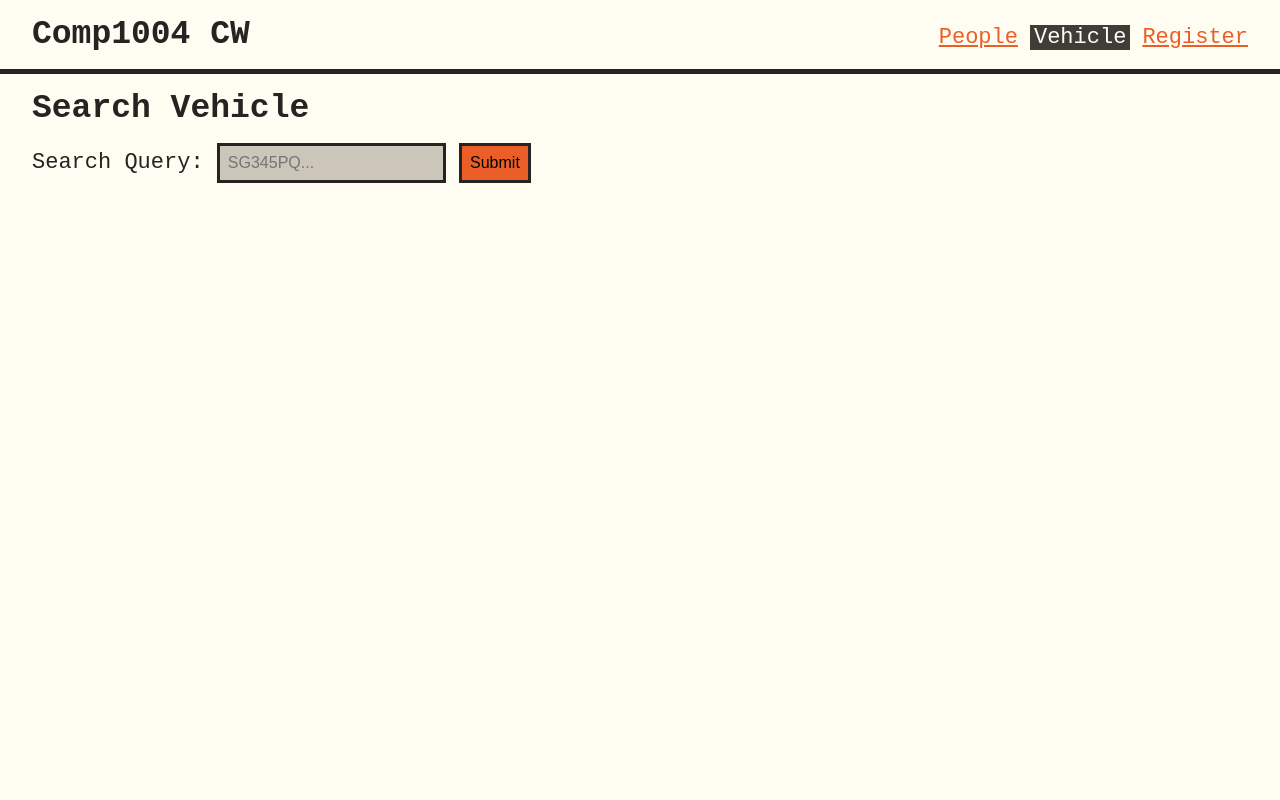
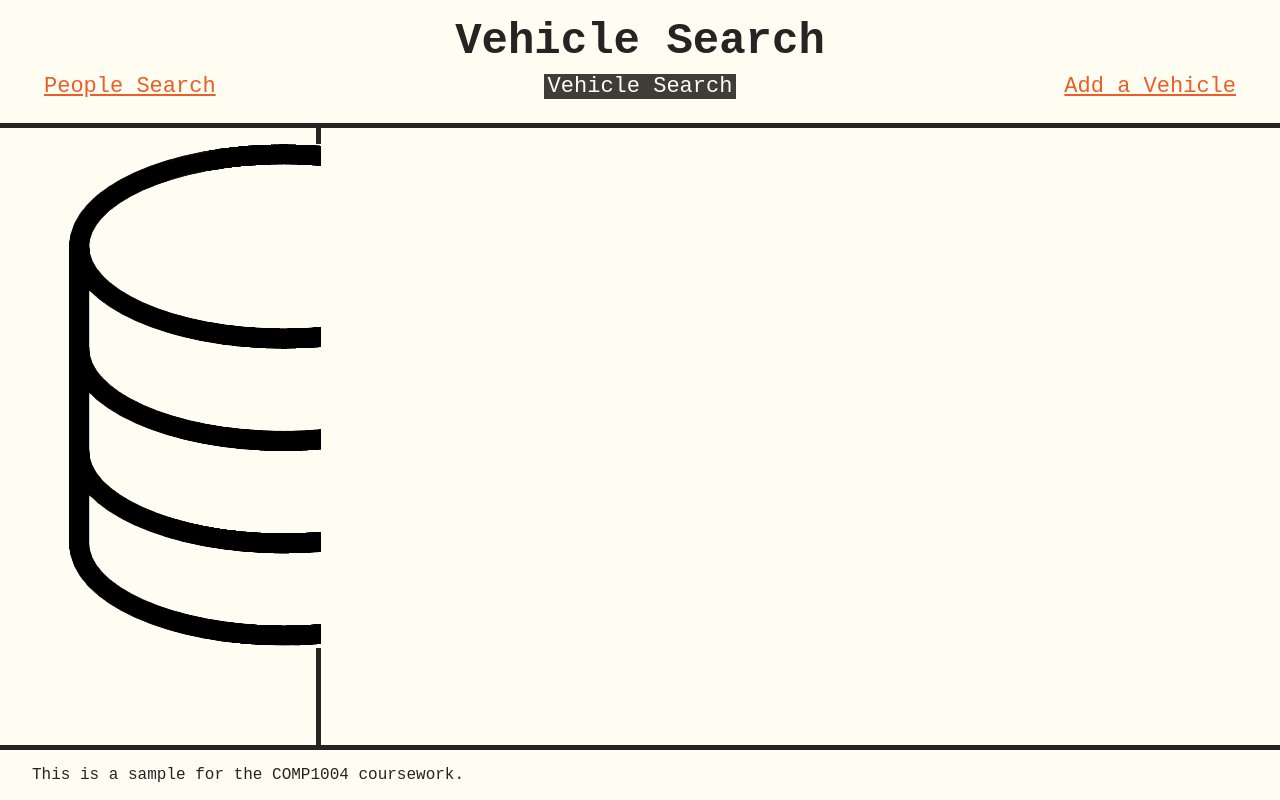
Before and after one commit to psyjo4/comp1004-coursework-2024, a plain HTML site: page docs/pages/vehicle.html in a window 1280 px wide. Drawn offline with Linux system fonts and the light colour scheme; no server answers.

```diff
--- a/docs/pages/vehicle.html
+++ b/docs/pages/vehicle.html
@@ -4,33 +4,38 @@
     <meta charset="UTF-8">
     <meta name="viewport" content="width=device-width, initial-scale=1.0">
 
-    <!-- Page Info -->
-    <title>Psyjo4 Comp1004 Coursework 2024</title>
+    <title>People and Vehicle Search</title>
+    <link rel="icon" href="../images/favicon.ico" type="image/x-icon">
+    <meta name="description" content="A web application for searching people and vehicles, and adding new vehicle records.">
 
-    <!-- Link: js, css-->
-    <link rel="stylesheet" href="../styles/default.css">
-    <script src="../scripts/database.js"></script>
-    <script src="../scripts/supabase.js"></script>
+    <!-- ~~~~~ Links ~~~~~ -->
+    <link rel="stylesheet" href="../styles/styles.css">
 </head>
 <body>
     <header>
-        <nav>
-            <h2>Comp1004 CW</h2>
-            <ul>
-                <li><a class="Nactive" href="../index.html">People</a></li>
-                <li><a class="active" href="#">Vehicle</a></li>
-                <li><a class="Nactive" href="register.html">Register</a></li>
+        <!-- ~~~~~ Header ~~~~~ -->
+        <h1 class="header-title">Vehicle Search</h1>
+        <nav aria-label="Main navigation">
+            <ul class="nav-links">
+                <li><a href="people.html">People Search</a></li>
+                <li><a class="active" href="#">Vehicle Search</a></li>
+                <li><a  href="register.html">Add a Vehicle</a></li>
             </ul>
         </nav>
-        <hr>
     </header>
-    <main>
-        <h2>Search Vehicle</h2>
-        <form>
-            <label for="searchInput">Search Query:</label>
-            <input type="text" id="searchInput" placeholder="SG345PQ..." name="searchInput">
-            <input type="submit" value="Submit">
-        </form>
+
+    <aside class="sidebar">
+        <!-- ~~~~~ Sidebar ~~~~~ -->
+        <img class="databse-logo"src="../images/database-icon.png" alt="Database Icon">
+    </aside>
+
+    <main class="main-content">
+        <!-- ~~~~~ Main ~~~~~ -->
     </main>
+
+    <footer>
+        <!-- ~~~~~ Footer ~~~~~ -->
+        <p>This is a sample for the COMP1004 coursework.</p>
+    </footer>
 </body>
 </html>
--- a/docs/scripts/database.js
+++ /dev/null
@@ -1,19 +0,0 @@
-
-async function fetchProducts(){
-    console.log("Started request …");
-
-    const response = await fetch("https://mdn.github.io/learning-area/javascript/apis/fetching-data/can-store/products.json");
-    if (!response.ok) {
-        throw new Error(`HTTP error: ${response.status}`);
-    }
-    console.log(`Received response: ${response.status}`);
-
-    const data = await response.json();
-    console.log("1: ", data[0].name);
-    return data;
-}
-
-const promise = fetchProducts();
-
-promise
-    .then((data) => console.log("2: ", data[0].name))
--- a/docs/scripts/supabase.js
+++ b/docs/scripts/supabase.js
@@ -0,0 +1,18 @@
+async function fetchProducts(){
+    console.log("Started request …");
+
+    const response = await fetch("https://mdn.github.io/learning-area/javascript/apis/fetching-data/can-store/products.json");
+    if (!response.ok) {
+        throw new Error(`HTTP error: ${response.status}`);
+    }
+    console.log(`Received response: ${response.status}`);
+
+    const data = await response.json();
+    console.log("1: ", data[0].name);
+    return data;
+}
+
+const promise = fetchProducts();
+
+promise
+    .then((data) => console.log("2: ", data[0].name))
--- a/docs/styles/default.css
+++ /dev/null
@@ -1,102 +0,0 @@
-/*
-#fffcf2 Floral White
-#ccc5b9 Timberwolf
-#403d39 Black Olive
-#252422 Eerie Black
-#eb5e28 Flame
-*/
-
-* {
-    padding: 0;
-    margin: 0;
-}
-
-body {
-    font-family: monospace;
-    font-optical-sizing: auto;
-    font-weight: 400;
-    font-size: 22px;
-    background-color: #fffcf2;
-    color: #252422;
-}
-
-nav {
-    display: flex;
-    justify-content: space-between;
-    padding: 1rem 2rem;
-    align-items: baseline;
-}
-
-nav ul {
-    display: flex;
-    list-style: none;
-}
-
-nav li {
-    padding-left: 1rem;
-}
-
-nav a.Nactive {
-    color: #eb5e28;
-    font-weight: 400;
-    font-size: 22px;
-    /* text-decoration: none; */
-
-    box-shadow: inset 0 0 0 0 #eb5e28;
-    padding: 0 .25rem;
-    margin: 0 -.25rem;
-    transition: color .3s ease-in-out, box-shadow .3s ease-in-out;
-}
-
-nav a.Nactive:hover {
-    color: #fffcf2;
-    box-shadow: inset 200px 0 0 0 #eb5e28;;
-}
-
-nav a.active {
-    color: #fffcf2;
-    font-weight: 400;
-    font-size: 22px;
-    text-decoration: none;
-
-    box-shadow: inset 200px 0 0 0 #403d39;
-    padding: 0 .25rem;
-    margin: 0 -.25rem;
-    transition: color .3s ease-in-out, box-shadow .3s ease-in-out;
-}
-
-hr {
-    border: none;
-    height: 5px;
-    background-color: #252422;
-}
-
-main {
-    padding: 1rem 2rem;
-}
-
-form {
-    display: block;
-    padding: 1rem 0rem;
-}
-
-form input[type=text] {
-    border: solid 3px #252422;
-    background-color: #ccc5b9;
-    box-sizing: border-box;
-    font-size: 1rem;
-    padding: .5rem;
-}
-
-form input[type=submit] {
-    border: solid 3px #252422;
-    background-color: #eb5e28;
-    box-sizing: border-box;
-    font-size: 1rem;
-    padding: .5rem;
-}
-
-footer p {
-    padding: 1rem 2rem;
-    font-size: 1rem;
-}
--- a/docs/styles/styles.css
+++ b/docs/styles/styles.css
@@ -1,6 +1,7 @@
 :root {
     --primary-color: #eb5e28;
-    --secondary-color: #CCC5B9;
+    --second-color: #403d39;
+    --third-color: #ccc5b9;
     --background-color: #FFFCF2;
     --text-color: #252422;
 }
@@ -18,7 +19,7 @@
       "sidebar main main main"
       "footer footer footer footer";
     grid-template-columns: 1fr 3fr;
-    grid-template-rows: auto 1fr auto ;
+    grid-template-rows: auto 1fr auto;
     height: 100vh;
 
     gap: 5px; /* Adjust gap to the width of the border */
@@ -29,6 +30,7 @@
     font-size: 22px;
     color: var(--text-color);
 }
+
 
 /* ~~~~~ Header ~~~~~ */
 header {
@@ -67,7 +69,8 @@
     transition: color .3s ease-in-out, box-shadow .3s ease-in-out;
 }
 
-.nav-links a:hover {
+.nav-links a:hover,
+.nav-links a:focus {
     color: var(--background-color);
     box-shadow: inset 200px 0 0 0 var(--primary-color);
 }
@@ -75,8 +78,9 @@
 .nav-links a.active {
     color: var(--background-color);
     text-decoration: none;
-    box-shadow: inset 200px 0 0 0 var(--text-color)
+    box-shadow: inset 200px 0 0 0 var(--second-color);
 }
+
 
 /* ~~~~~ Sidebar ~~~~~ */
 .sidebar {
@@ -86,15 +90,47 @@
     padding: 1rem 2rem;
 }
 
-.databse-Logo {
+.database-logo {
     width: 100%; /* Makes the image responsive */
     height: auto; /* Maintains the aspect ratio */
     max-width: 100%; /* Prevents the image from exceeding the sidebar's width */
 }
 
+
 /* ~~~~~ Main ~~~~~ */
 .main-content {
     grid-area: main;
+    padding: 1rem 2rem;
+}
+
+fieldset {
+    border: none;
+}
+
+label {
+    display: block; /* Makes the label take the full width */
+    margin: 0.5rem 0; /* Adds some space above and below each label */
+}
+
+input[type="text"] {
+    border: solid 3px var(--text-color);
+    background-color: var(--third-color);
+    box-sizing: border-box;
+    font-size: 1rem;
+    width: 100%; /* Makes the input take the full width of its parent */
+    padding: .5rem; /* Adds some padding inside the input */
+}
+
+input[type="submit"] {
+    border: solid 3px var(--text-color);
+    background-color: var(--primary-color);
+    display: block;
+    margin: 1rem auto; /* Centers the submit button horizontally */
+    padding: 0.5rem 2rem; /* Adds padding inside the button */
+}
+
+input[type="submit"]:active {
+    transform: scale(0.95); /* Slightly scale down the button */
 }
 
 /* ~~~~~ Footer ~~~~~ */
```
Also changed, not shown: docs/index.html (deleted, +0 -41 lines), docs/pages/people.html (+14 -3 lines), docs/pages/register.html (+25 -15 lines).
